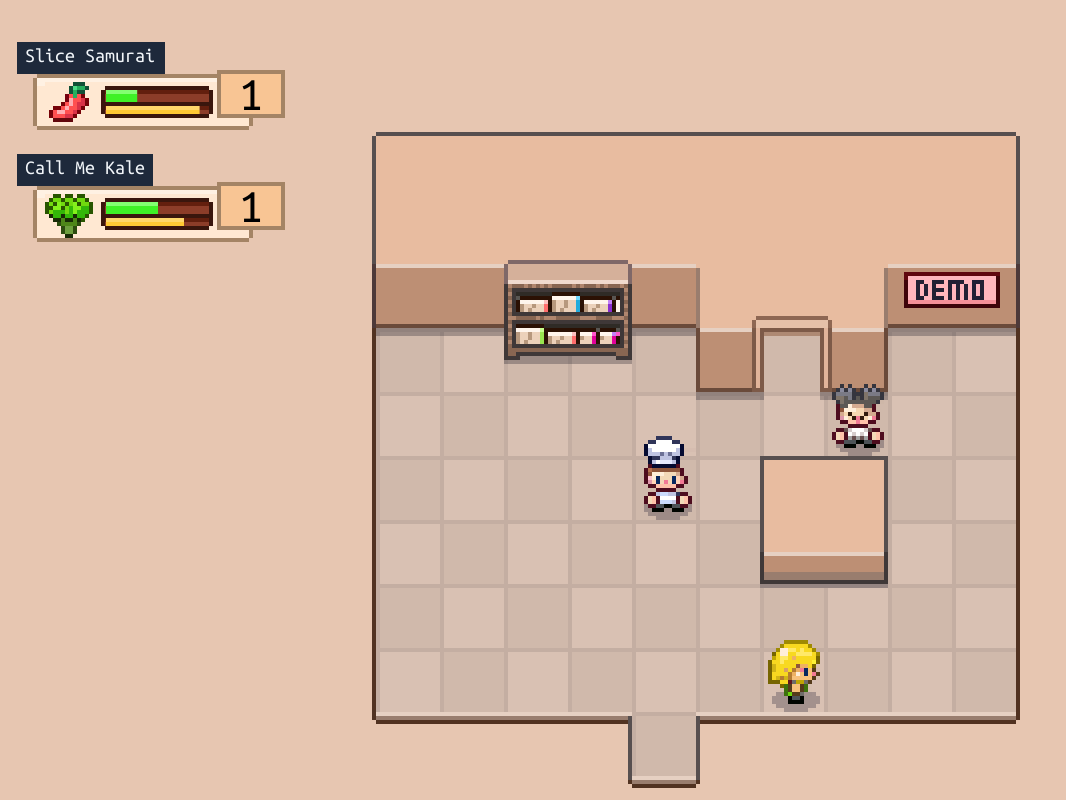
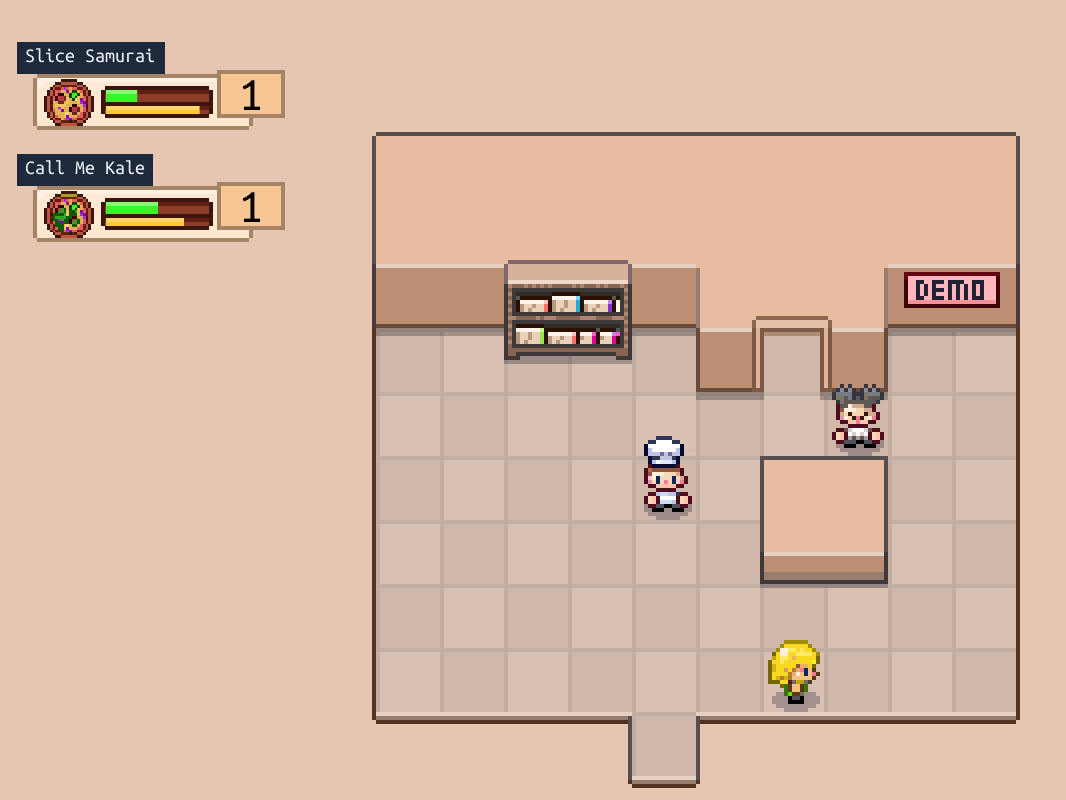
Before and after one commit to AlkarimJ1997/pizza-legends, a Next.js app: page / in a window 1280 px wide. Shown: the whole page, without its empty margins (0-1066 px from the left). Built offline with nearby package versions, Linux system fonts and the light colour scheme.

Commit message:
Added overworld hud

```diff
--- a/classes/OverworldHud.tsx
+++ b/classes/OverworldHud.tsx
@@ -1,4 +1,3 @@
-import { Combatant } from '@/classes/battle/Combatant';
 import { playerState } from '@/classes/state/PlayerState';
 
 export class OverworldHud {
@@ -7,8 +6,4 @@ export class OverworldHud {
 	constructor() {
 		this.playerState = playerState;
 	}
-
-	update() {}
-
-	init() {}
 }
--- a/components/RenderOverworld.tsx
+++ b/components/RenderOverworld.tsx
@@ -9,7 +9,7 @@ import SceneChange from '@/components/ui/SceneChange';
 import { setBackgroundColor } from '@/utils/helpers';
 import BattleScene from '@/components/battle/BattleScene';
 import Container from '@/components/Container';
-import Hud from '@/components/ui/Hud';
+import MainHud from '@/components/ui/MainHud';
 
 const RenderOverworld = () => {
 	const [overworld, setOverworld] = useState<OverworldChanges | null>(null);
@@ -50,7 +50,7 @@ const RenderOverworld = () => {
 				)}
 				<TextMessage overworld={overworld} />
 			</Container>
-			<Hud overworld={overworld} />
+			<MainHud overworld={overworld} />
 			<SceneChange overworld={overworld} />
 		</div>
 	);
--- a/components/battle/BattleScene.tsx
+++ b/components/battle/BattleScene.tsx
@@ -1,4 +1,4 @@
-import BattleHud from '@/components/battle/BattleHud';
+import PizzaHud from '@/components/ui/PizzaHud';
 import BattleImage from '@/components/battle/BattleImage';
 import Pizza from '@/components/battle/Pizza';
 import TeamHud from '@/components/battle/TeamHud';
@@ -32,11 +32,12 @@ const BattleScene = ({ overworld }: BattleSceneProps) => {
 			/>
 			{combatants.map(combatant => (
 				<div key={combatant.config.id}>
-					<BattleHud
+					<PizzaHud
 						config={combatant.config}
 						isActive={combatant.isActive}
 						hp={combatant.hp}
 						xp={combatant.xp}
+						inBattle
 					/>
 					<Pizza combatant={combatant} />
 				</div>
--- a/components/ui/Hud.tsx
+++ b/components/ui/MainHud.tsx
@@ -1,11 +1,10 @@
-import BattleHud from '@/components/battle/BattleHud';
-import Image from 'next/image';
+import PizzaHud from '@/components/ui/PizzaHud';
 
 interface HudProps {
 	overworld: OverworldChanges;
 }
 
-const Hud = ({ overworld }: HudProps) => {
+const MainHud = ({ overworld }: HudProps) => {
 	if (!overworld.hud || overworld.battle) return null;
 
 	const { party } = overworld.hud.playerState;
@@ -18,11 +17,11 @@ const Hud = ({ overworld }: HudProps) => {
 			}}>
 			{party.map(member => (
 				<div key={member.id} className='relative mb-14'>
-					<BattleHud config={member} hp={member.hp} xp={member.xp} isActive />
+					<PizzaHud config={member} hp={member.hp} xp={member.xp} isActive />
 				</div>
 			))}
 		</div>
 	);
 };
 
-export default Hud;
+export default MainHud;
--- a/components/battle/BattleHud.tsx
+++ b/components/ui/PizzaHud.tsx
@@ -1,4 +1,4 @@
-import { TEAMS, STATUSES } from '@/utils/consts';
+import { TEAMS } from '@/utils/consts';
 import Image from 'next/image';
 import clsx from 'clsx';
 import StatusIndicator from '@/components/battle/StatusIndicator';
@@ -10,9 +10,16 @@ interface BattleHudProps {
 	isActive: boolean;
 	hp: number;
 	xp: number;
+	inBattle?: boolean;
 }
 
-const BattleHud = ({ config, isActive, hp, xp }: BattleHudProps) => {
+const PizzaHud = ({
+	config,
+	isActive,
+	hp,
+	xp,
+	inBattle = false,
+}: BattleHudProps) => {
 	const team = config.belongsToTeam;
 
 	return (
@@ -33,22 +40,25 @@ const BattleHud = ({ config, isActive, hp, xp }: BattleHudProps) => {
 			<p className='absolute text-[12px] top-[-1px] right-[2px] w-[17px] h-[12px] flex items-center justify-center m-0 bg-[#F8C594] border border-[#A48465]'>
 				{config.level}
 			</p>
-			<div className='absolute w-[22px] h-[12px] bottom-[1px] left-[3px] overflow-hidden hidden'>
+			{inBattle ? (
 				<Image
-					src={config.src}
-					alt={config.name}
+					src={config.icon}
+					alt={config.type}
 					width={30}
 					height={30}
-					className='block absolute bottom-[-7px] left-[-11px]'
+					className='absolute top-[-2px] left-[3px] w-[16px] h-[16px]'
 				/>
-			</div>
-			<Image
-				src={config.icon}
-				alt={config.type}
-				width={30}
-				height={30}
-				className='absolute top-[-2px] left-[3px] w-[16px] h-[16px]'
-			/>
+			) : (
+				<div className='absolute w-[22px] h-[12px] bottom-[1px] left-[3px] overflow-hidden'>
+					<Image
+						src={config.src}
+						alt={config.name}
+						width={32}
+						height={32}
+						className='object-cover absolute bottom-[-2px] left-[-3px]'
+					/>
+				</div>
+			)}
 			<HealthBar hp={hp} />
 			<ExperienceBar xp={xp} />
 			{config.status && <StatusIndicator status={config.status} team={team} />}
@@ -56,4 +66,4 @@ const BattleHud = ({ config, isActive, hp, xp }: BattleHudProps) => {
 	);
 };
 
-export default BattleHud;
+export default PizzaHud;
```
